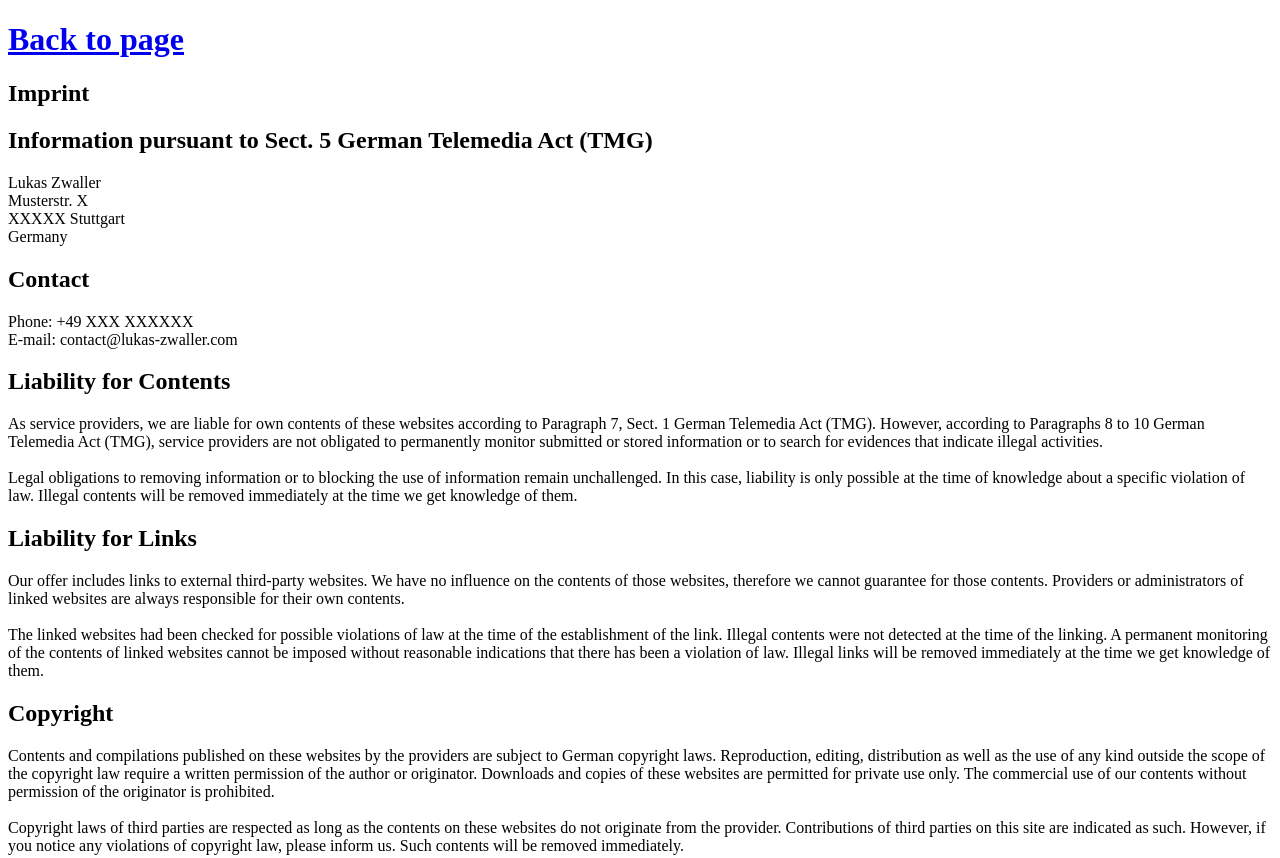
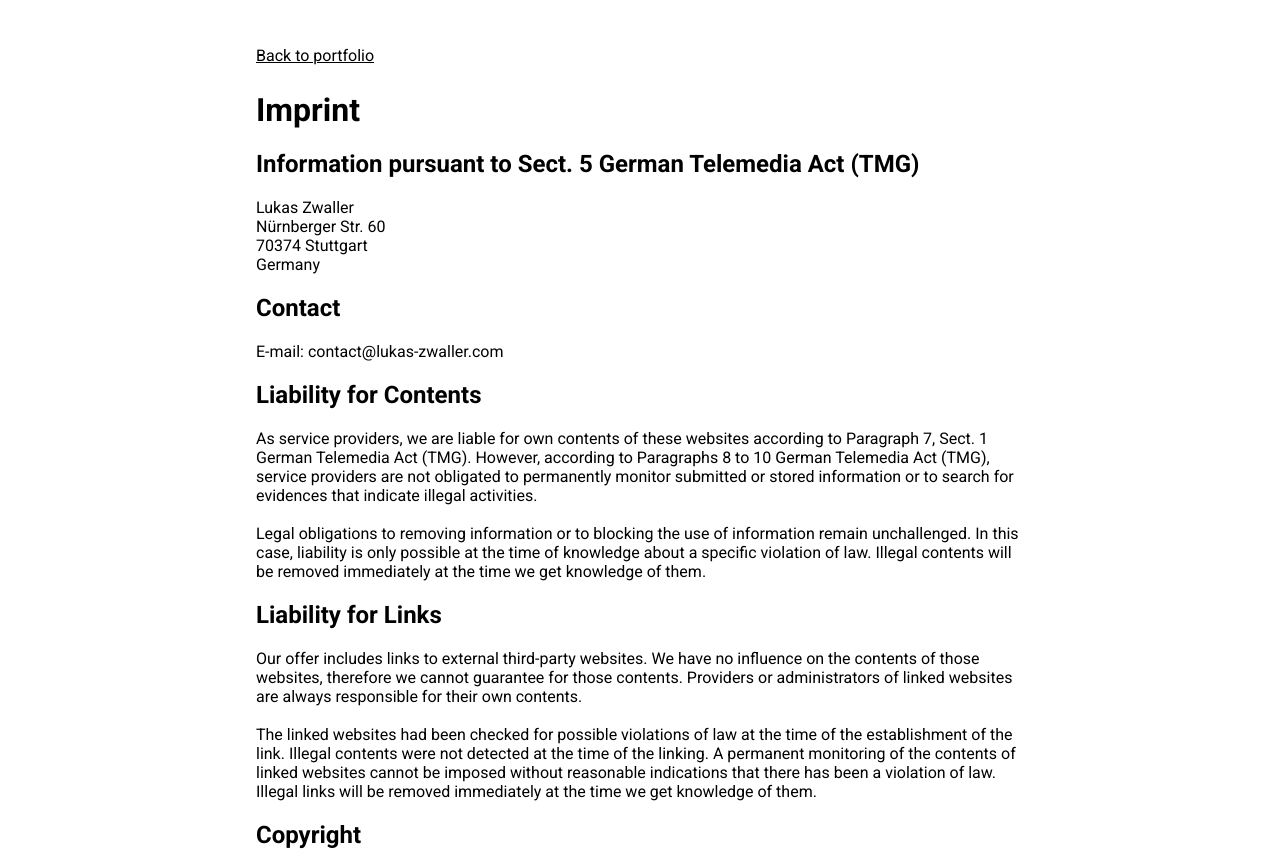
Before and after one commit to lukaszwaller/portfolio, a plain HTML site: page imprint.html in a window 1280 px wide. Shown: the top 858 px of the page. Drawn offline with Linux system fonts and the light colour scheme.

Commit message:
refactor: Restyle imprint page

```diff
--- a/imprint.html
+++ b/imprint.html
@@ -4,32 +4,35 @@
 <head>
     <meta charset="UTF-8">
     <meta name="viewport" content="width=device-width, initial-scale=1.0">
+    <meta name="theme-color" content="#ffffff" id="theme-color-meta">
     <title>Lukas Zwaller</title>
     <link rel="preconnect" href="https://fonts.googleapis.com">
     <link rel="preconnect" href="https://fonts.gstatic.com" crossorigin>
     <link href="https://fonts.googleapis.com/css2?family=Roboto:wght@400;500;700&display=swap" rel="stylesheet">
+    <link rel="stylesheet" href="style.css">
+    <script>
+        const prefersDark = window.matchMedia('(prefers-color-scheme: dark)').matches;
+        document.write(`<meta name="theme-color" content="${prefersDark ? '#1a1a1a' : '#ffffff'}">`);
+    </script>
+    <script src="script.js"></script>
 </head>
 
 <header>
-    <a href="/">
-        <h1>Back to page</h1>
-    </a>
+    <h1><a href="/">Back to portfolio</a></h1>
 </header>
 
-<main>
-    <section>
+<body class="imprint-wrapper">
 <h1>Imprint</h1>
 <h2>Information pursuant to Sect. 5 German Telemedia Act (TMG)</h2>
 <p>
     Lukas Zwaller<br>
-            Musterstr. X<br>
-            XXXXX Stuttgart<br>
+    Nürnberger Str. 60<br>
+    70374 Stuttgart<br>
     Germany
 </p>
 <h2>Contact</h2>
 <p>
-            Phone: +49 XXX XXXXXX<br>
-            E-mail: contact@lukas-zwaller.com
+    E-mail: <a target="_blank" href="mailto:contact@lukas-zwaller.com" aria-label="Email">contact@lukas-zwaller.com</a>
 </p>
 <h2>Liability for Contents</h2>
 <p>
@@ -65,8 +68,6 @@
     from the provider. Contributions of third parties on this site are indicated as such. However, if you notice
     any violations of copyright law, please inform us. Such contents will be removed immediately.
 </p>
-    </section>
-</main>
 </body>
 
 </html>
--- a/style.css
+++ b/style.css
@@ -142,6 +142,23 @@ input[type="checkbox"] {
         max-width: 768px;
         margin-left: auto;
         margin-right: auto;
+    }
+
+    .imprint-wrapper {
+        max-width: 768px;
+        margin-left: auto;
+        margin-right: auto;
+        padding-left: 5%;
+        padding-right: 5%;
+    }
+
+    h1 a {
+        all: unset;
+        font-size: 1rem;
+        text-decoration: underline;
+        color: black;
+        cursor: pointer;
+        font-weight: normal;
     }
 
     .cv-container {
```
Lines whose indentation alone changed are shown as unchanged.
